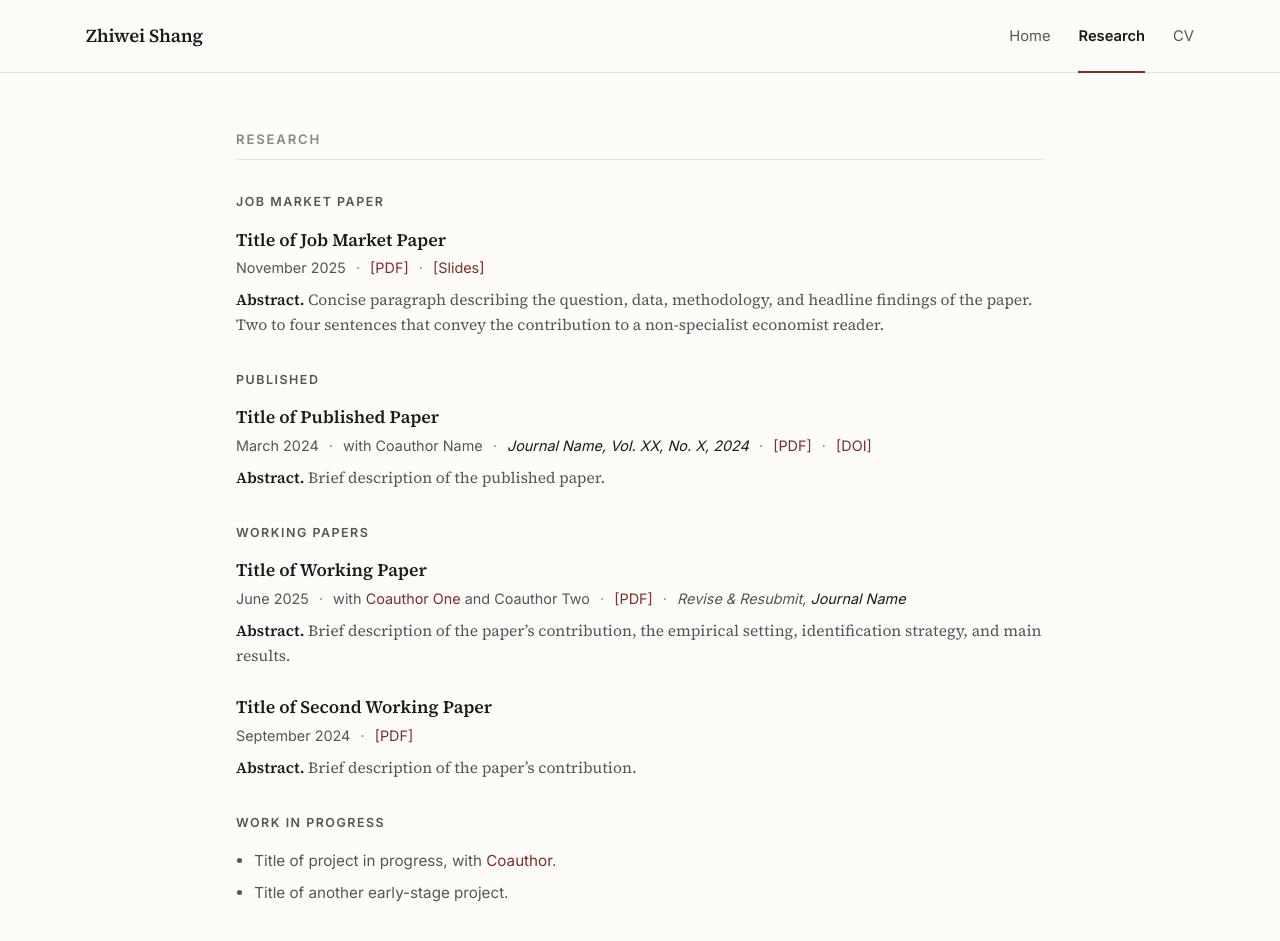
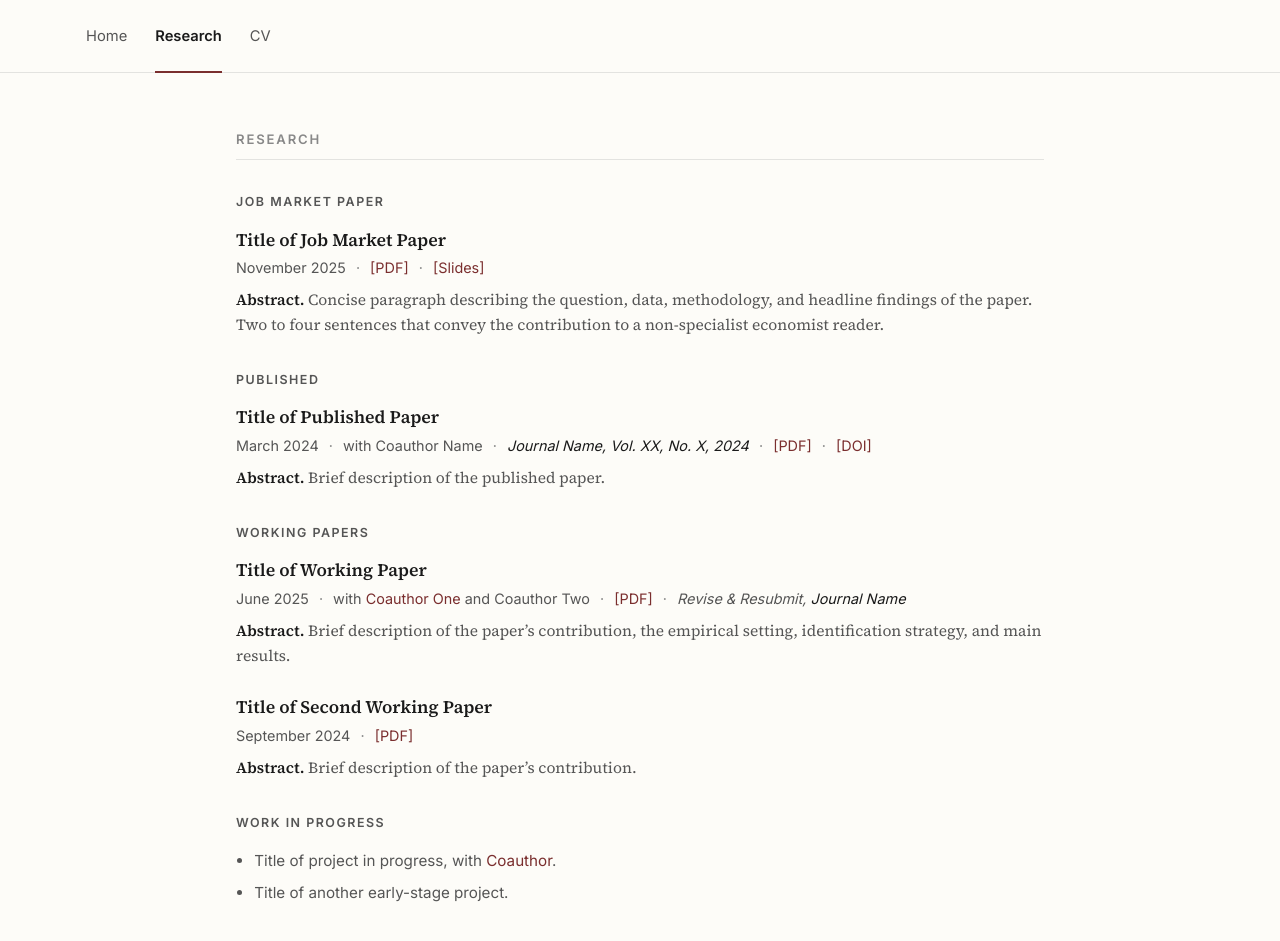
Before and after one commit to Zhiwei-Shang/zhiwei-shang.github.io, a Jekyll site: the page built from publications.html, in a window 1280 px wide and 1008 px high. Shown: the top 941 px of the window. Built offline with Jekyll 4.4.1, drawn with Linux system fonts in a browser that asks for light colours.

Commit message:
Update default.html

```diff
--- a/_layouts/default.html
+++ b/_layouts/default.html
@@ -14,7 +14,6 @@
 
   <header class="site-header">
     <div class="site-header-inner">
-      <a href="{{ '/' | relative_url }}" class="site-name">{{ site.author.name }}</a>
       {% include nav.html %}
     </div>
   </header>
```
